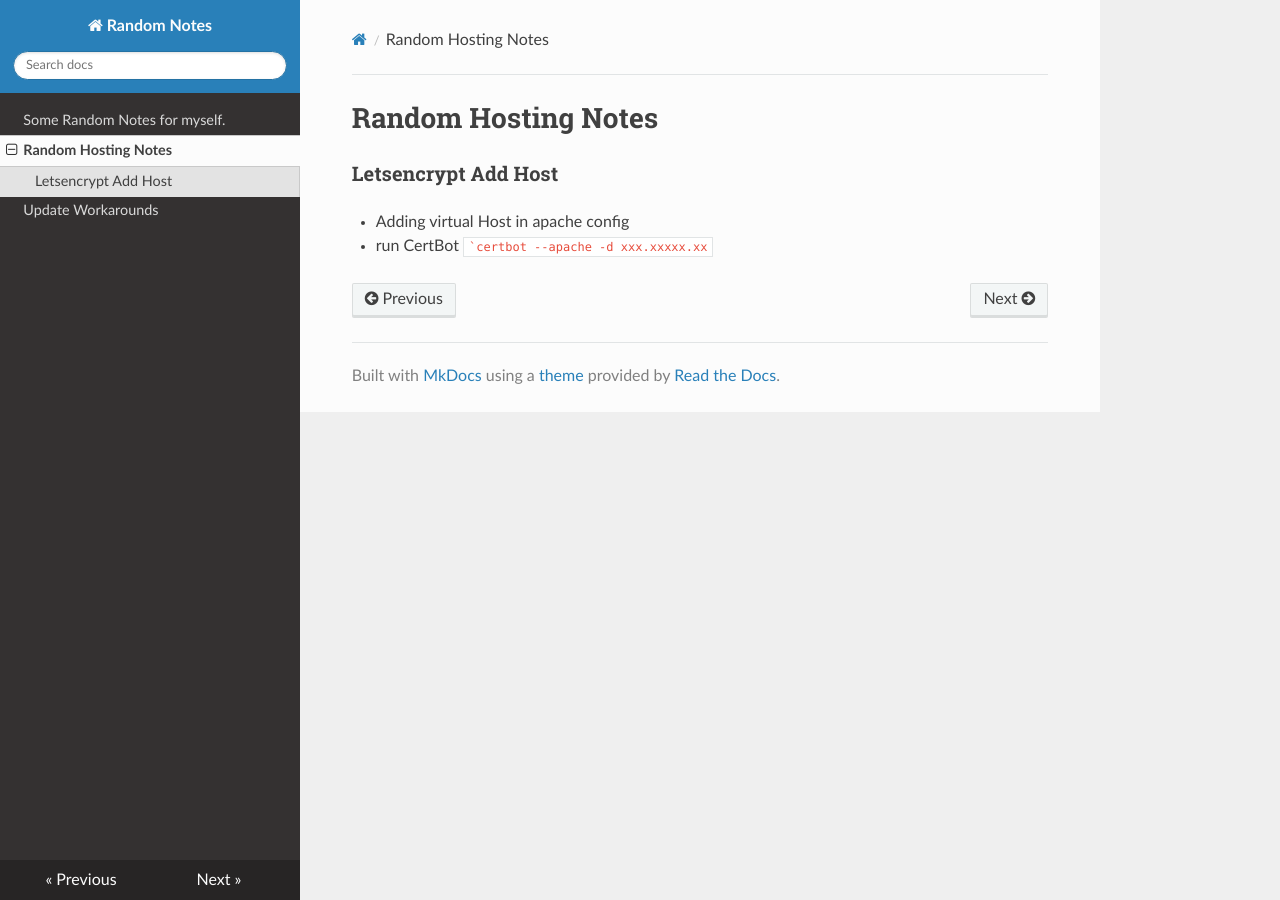
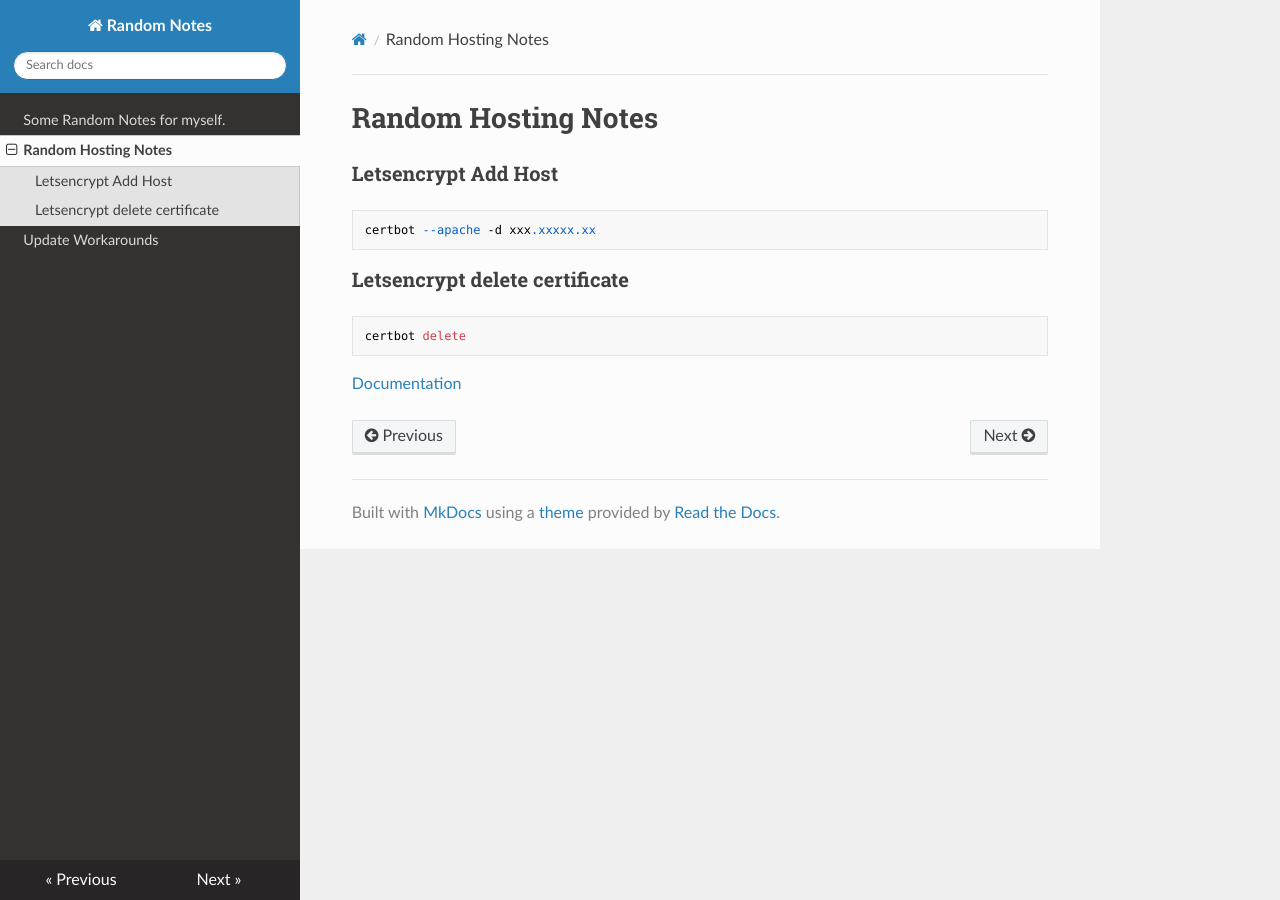
Before and after one commit to Tarkazza/random-docs, an MkDocs documentation site: the page built from docs/hosting_notes.md, in a window 1280 px wide. Built offline with MkDocs 1.6.1, drawn with Linux system fonts in a browser that asks for light colours; nearby versions of some CDN libraries.

Commit message:
Certbot docs

`````diff
--- a/docs/hosting_notes.md
+++ b/docs/hosting_notes.md
@@ -2,5 +2,15 @@
 
 ### Letsencrypt Add Host
 
-* Adding virtual Host in apache config
-* run CertBot  ````certbot --apache -d xxx.xxxxx.xx```
+
+```
+certbot --apache -d xxx.xxxxx.xx
+```
+
+### Letsencrypt delete certificate
+
+```
+certbot delete
+```
+
+[Documentation](https://eff-certbot.readthedocs.io/en/stable/using.html#managing-certificates)
`````
